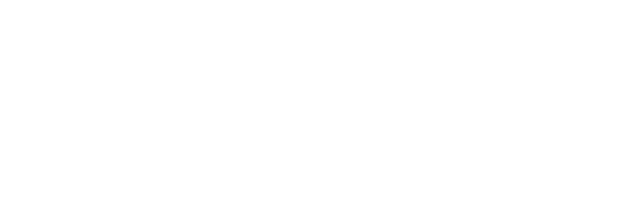
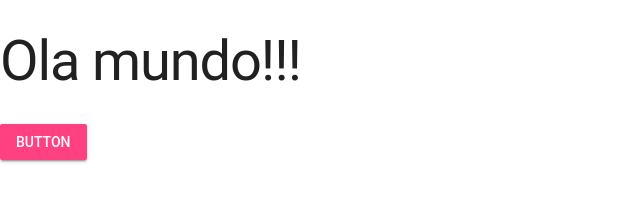
Before and after one commit to DaltonChivambo/Learning-Web, a plain HTML site: page Gugas/Material Design/index.html in a window 1280 px wide. Shown: the whole page, without its empty margins (0-640 px from the left). Drawn offline with nearby package versions, Linux system fonts and the light colour scheme.

Commit message:
add: Material button

```diff
--- a/Gugas/Material Design/index.html
+++ b/Gugas/Material Design/index.html
@@ -10,6 +10,10 @@
     <script defer src="https://code.getmdl.io/1.3.0/material.min.js"></script>
 </head>
 <body>
+    <h1>Ola mundo!!!</h1>
 
+    <button class="mdl-button mdl-js-button mdl-button--raised mdl-js-ripple-effect mdl-button--accent">
+        Button
+      </button>
 </body>
 </html>
```
Also changed, not shown: Mufasa/HTML/Puro/index.html (+2 -0 lines).
